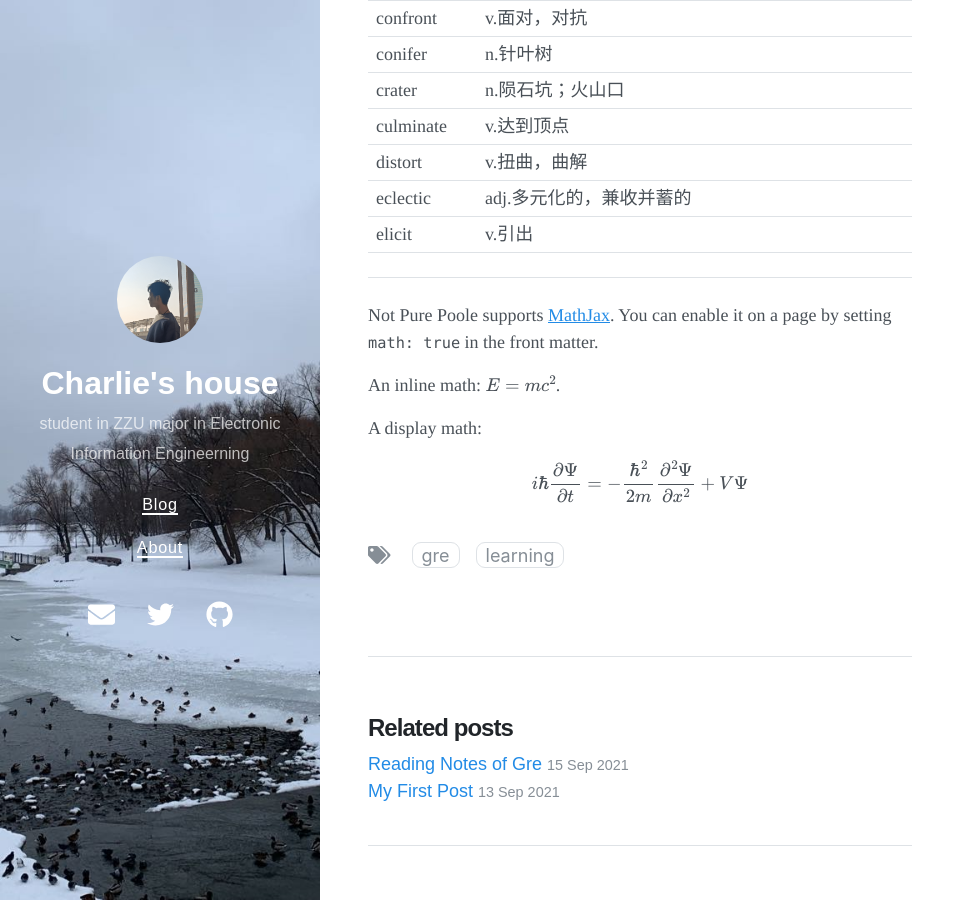
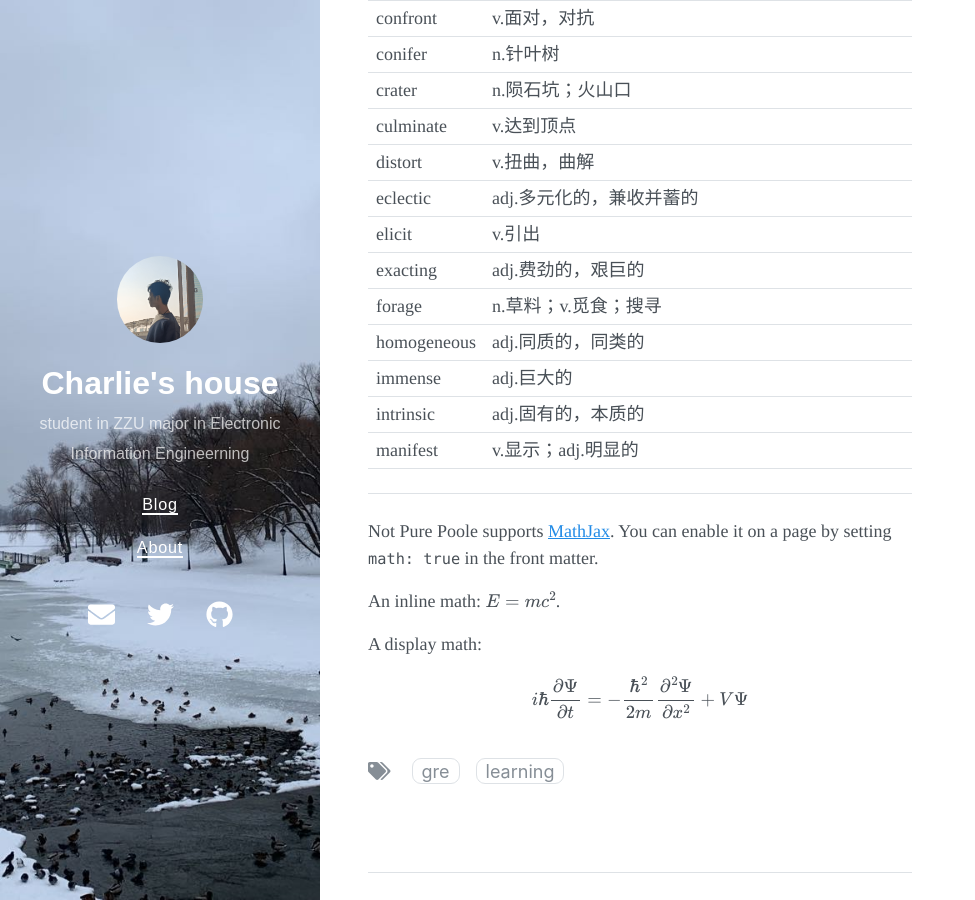
Before and after one commit to wzz1206/wzz1206.github.io, a Jekyll site: the page built from _posts/2021-9-15-Gre-Words-List.md, in a window 1280 px wide and 900 px high, scrolled down 814 px. Shown: the whole window, without its empty margins (0-975 px from the left). Built offline with Jekyll 4.4.1, drawn with Linux system fonts in a browser that asks for light colours; nearby versions of some CDN libraries.

Commit message:
Update 2021-9-15-Gre-Words-List.md

```diff
--- a/_posts/2021-9-15-Gre-Words-List.md
+++ b/_posts/2021-9-15-Gre-Words-List.md
@@ -33,6 +33,12 @@ date: 2021-9-15 10:42 +0800
 |distort|v.扭曲，曲解||
 |eclectic|adj.多元化的，兼收并蓄的||
 |elicit|v.引出||
+|exacting|adj.费劲的，艰巨的||
+|forage|n.草料；v.觅食；搜寻||
+|homogeneous|adj.同质的，同类的||
+|immense|adj.巨大的||
+|intrinsic|adj.固有的，本质的||
+|manifest|v.显示；adj.明显的||
 
 
 
```
